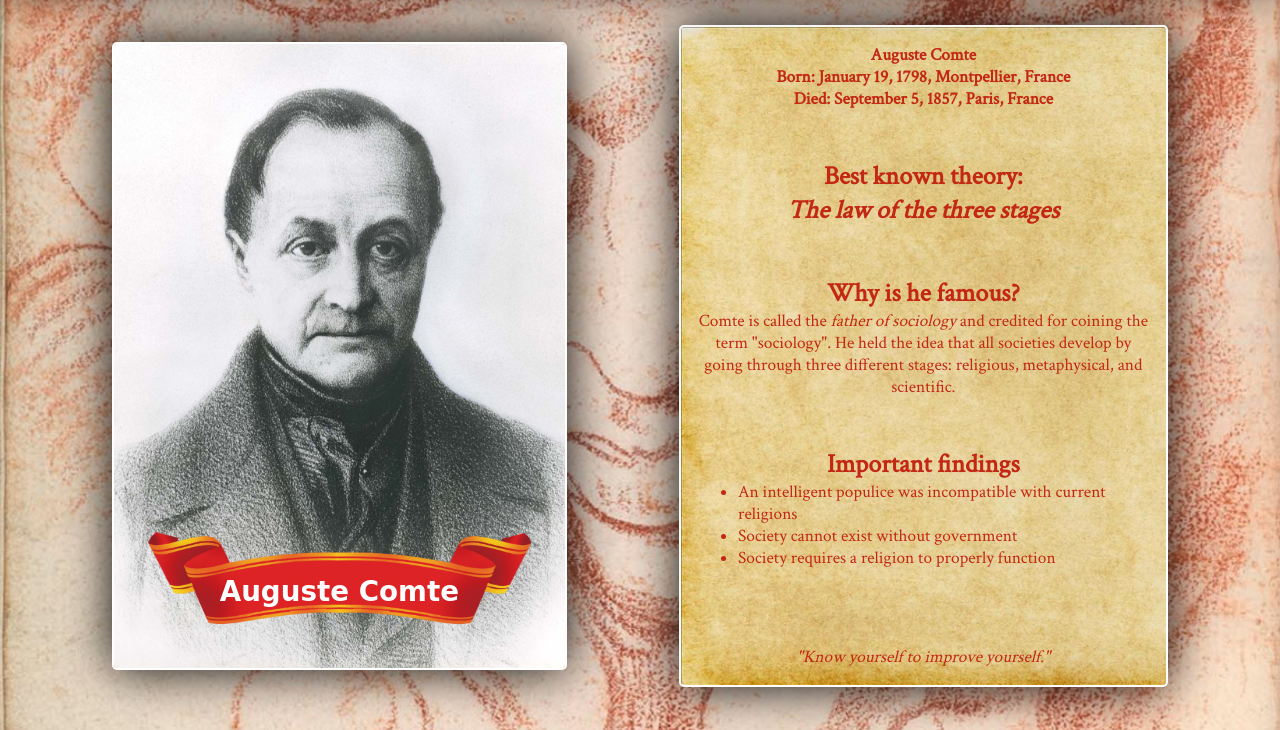
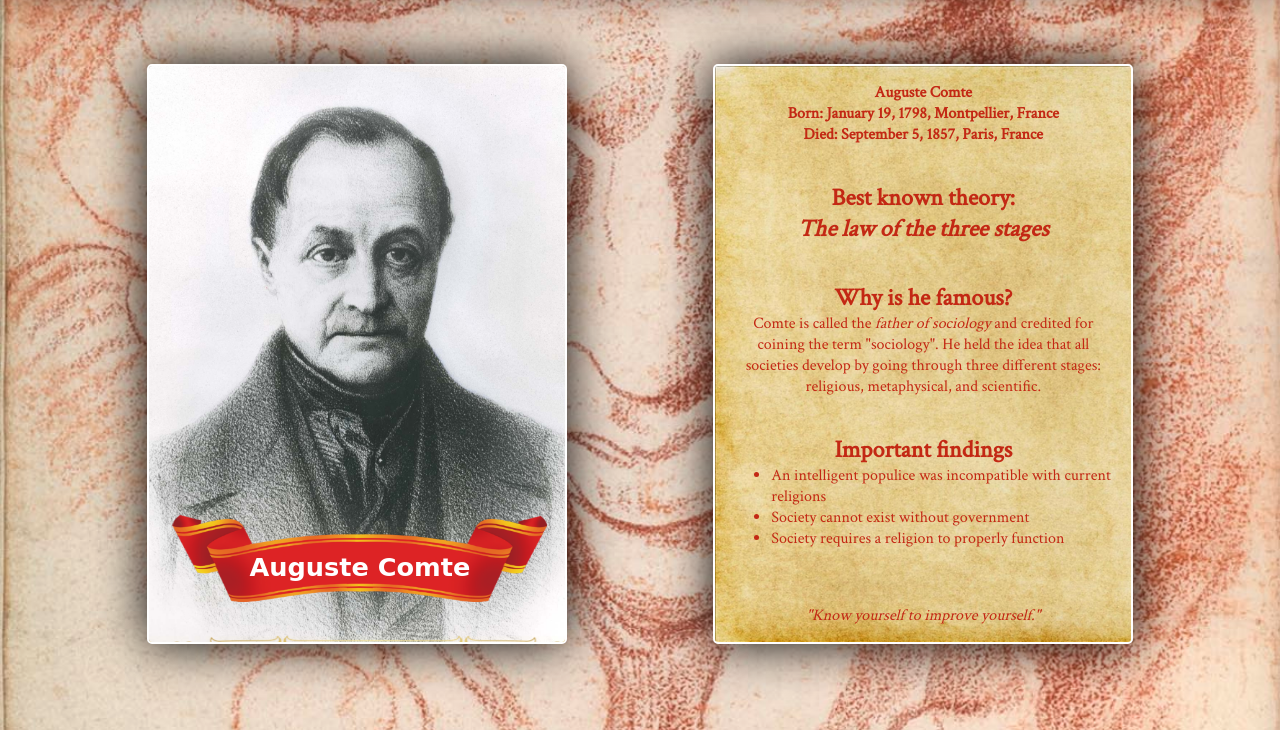
Before and after one commit to Grosserly/sociology-trading-cards, a plain HTML site: page index.html in a window 1280 px wide. Shown: the part 70-800 px from the top of the page. Drawn offline with Linux system fonts and the light colour scheme; a web font is replaced by a local one.

Commit message:
Fix some positioning and sizing
13pt was too big on smaller screens (1366x768) so I added a special case where if your screen is that small or smaller it the font size (and subsequently the size of everything else) will be 12pt instead.

The left card was smaller than the right card after I added padding to the right and not the left. That is now fixed, but I had to add some negative margins and calc() statements to left's image sizing to make it still work.

The name banner was wonky. I changed some of its magic numbers and it looks how it should again.

```diff
--- a/style.css
+++ b/style.css
@@ -21,6 +21,13 @@ body {
 	font-size: 13pt;
 }
 
+/* 13pt is too big on smaller screens */
+@media (max-width: 1366px) {
+	body {
+		font-size: 12pt !important;
+	}
+}
+
 ul {
 	text-align: left;
 	margin-left: 5%;
@@ -41,13 +48,14 @@ h2 {
 .card {
 	position: relative;
 	overflow: hidden;
-	width: 26em;
-	height: 36em;
+	width: 24em;
+	height: 34em;
 	background: var(--parchment);
 	background-size: cover;
 	border: 2px solid #fff;
 	border-radius: 5px;
 	box-shadow: 0 0 50px #000;
+	padding: 1em;
 }
 
 .right {
@@ -56,36 +64,44 @@ h2 {
 	justify-content: space-between;
 	overflow: auto;
 	text-align: center;
-	padding: 1em;
 }
 
 .portrait {
-	/* Crop to fix the whole card */
-	width: 100%;
-	height: 100%;
+	/* Compensate for the card's padding */
+	margin-left: -1em;
+	margin-top: -1em;
+	width: calc(100% + 2em);
+	height: calc(100% + 2em);
+
+	/* Crop to fit the whole card */
 	object-fit: cover;
 }
 
 .name-banner {
 	position: absolute;
 	bottom: 7%;
-	width: 100%;
+	margin-left: -1em;
+	width: calc(100% + 1em);
 	background: url("img/text-ribbon.png") bottom no-repeat;
-	background-size: 85% 20%;
+	background-size: 85% 20%; /* Magic numbers that make the image the perfect size */
 	font-family: "Felipa", cursive;
 	font-weight: bold;
 	font-size: 1.6em;
 	text-align: center;
 	color: #fff;
-	padding: 92% 0 16px 0;
+	padding: 92% 0 20px 0; /* More magic numbers */
 }
 
 .decoration {
 	position: absolute;
 	background: url("img/fancy-border.png");
 	background-size: 100% 100%;
-	width: 100%;
-	height: 100%;
+
+	/* Compensate for the card's padding */
+	margin-left: -1em;
+	margin-top: -1em;
+	width: calc(100% + 2em);
+	height: calc(100% + 2em);
 }
 
 .bio-text {
```
